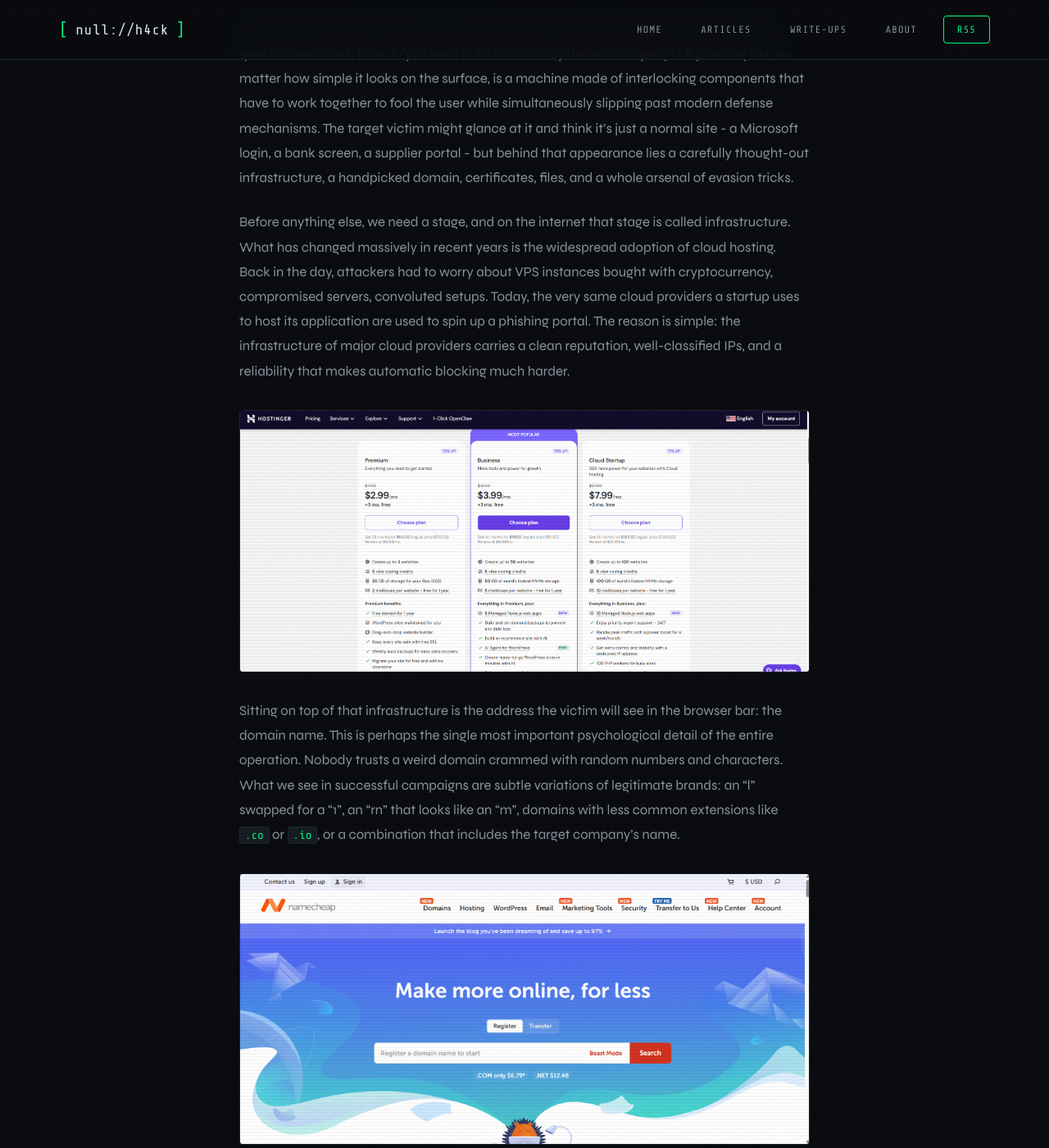
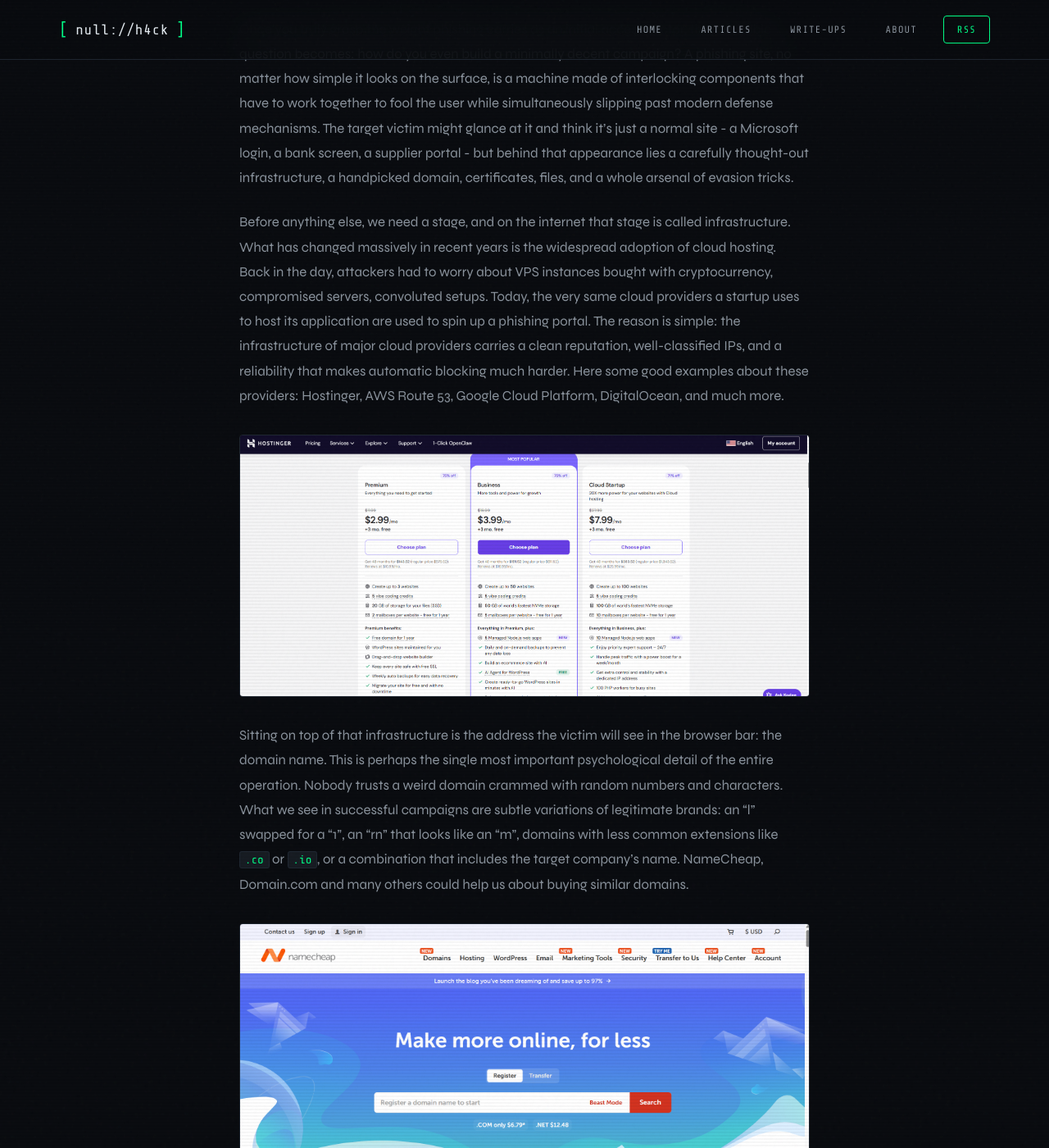
Before and after one commit to niklaz4/niklaz4.github.io, a Jekyll site: the page built from _posts/2026-05-05-the-devil-in-details.md, in a window 1280 px wide and 1400 px high, scrolled down 3096 px. Shown: the whole window at 82% size. Built offline with Jekyll 4.4.1, drawn with Linux system fonts in a browser that asks for light colours; some web fonts are replaced; some of the changed text lies outside the part shown.

Commit message:
Update website and new blog again and again

```diff
--- a/_posts/2026-05-05-the-devil-in-details.md
+++ b/_posts/2026-05-05-the-devil-in-details.md
@@ -32,17 +32,17 @@
 
 Once you truly grasp the weight phishing carries as an initial access vector, the inevitable question becomes: how do you even build a minimally decent campaign? A phishing site, no matter how simple it looks on the surface, is a machine made of interlocking components that have to work together to fool the user while simultaneously slipping past modern defense mechanisms. The target victim might glance at it and think it's just a normal site - a Microsoft login, a bank screen, a supplier portal - but behind that appearance lies a carefully thought-out infrastructure, a handpicked domain, certificates, files, and a whole arsenal of evasion tricks.
 
-Before anything else, we need a stage, and on the internet that stage is called infrastructure. What has changed massively in recent years is the widespread adoption of cloud hosting. Back in the day, attackers had to worry about VPS instances bought with cryptocurrency, compromised servers, convoluted setups. Today, the very same cloud providers a startup uses to host its application are used to spin up a phishing portal. The reason is simple: the infrastructure of major cloud providers carries a clean reputation, well-classified IPs, and a reliability that makes automatic blocking much harder.
+Before anything else, we need a stage, and on the internet that stage is called infrastructure. What has changed massively in recent years is the widespread adoption of cloud hosting. Back in the day, attackers had to worry about VPS instances bought with cryptocurrency, compromised servers, convoluted setups. Today, the very same cloud providers a startup uses to host its application are used to spin up a phishing portal. The reason is simple: the infrastructure of major cloud providers carries a clean reputation, well-classified IPs, and a reliability that makes automatic blocking much harder. Here some good examples about these providers: Hostinger, AWS Route 53, Google Cloud Platform, DigitalOcean, and much more.
 
 ![Host your infraestructure with any provider, Hostinger is just an example](/assets/images/posts/hostinger.png)
 
 
-Sitting on top of that infrastructure is the address the victim will see in the browser bar: the domain name. This is perhaps the single most important psychological detail of the entire operation. Nobody trusts a weird domain crammed with random numbers and characters. What we see in successful campaigns are subtle variations of legitimate brands: an "l" swapped for a "1", an "rn" that looks like an "m", domains with less common extensions like `.co` or `.io`, or a combination that includes the target company's name.
+Sitting on top of that infrastructure is the address the victim will see in the browser bar: the domain name. This is perhaps the single most important psychological detail of the entire operation. Nobody trusts a weird domain crammed with random numbers and characters. What we see in successful campaigns are subtle variations of legitimate brands: an "l" swapped for a "1", an "rn" that looks like an "m", domains with less common extensions like `.co` or `.io`, or a combination that includes the target company's name. NameCheap, Domain.com and many others could help us about buying similar domains.
 
 ![Buy your domains with Namecheap and others](/assets/images/posts/namecheap.png)
 
 
-Now, if there's one thing that's no longer optional these days, it's the padlock. Modern browsers scream "Not Secure" at any site still using plain HTTP, and that scares away any visitor, legitimate or not. So the phishing site needs a TLS/SSL certificate. It's an illusion of security that works incredibly well: the average user has learned that a padlock means the site is real, forgetting that it only proves the connection is encrypted — not that the destination is trustworthy. Services like Let's Encrypt provide free and automated certificates, removing the financial barrier for anyone, attackers included.
+Now, if there's one thing that's no longer optional these days, it's the padlock. Modern browsers scream "Not Secure" at any site still using plain HTTP, and that scares away any visitor, legitimate or not. So the phishing site needs a TLS/SSL certificate. It's an illusion of security that works incredibly well: the average user has learned that a padlock means the site is real, forgetting that it only proves the connection is encrypted — not that the destination is trustworthy. Services like Let's Encrypt provide free and automated certificates, removing the financial barrier for anyone, attackers included. SSL.com, Digicert and many others could serve us with good and trustworthy certificates.
 
 ![Use digital certificates on your campaigns](/assets/images/posts/certificates.png)
 
```
